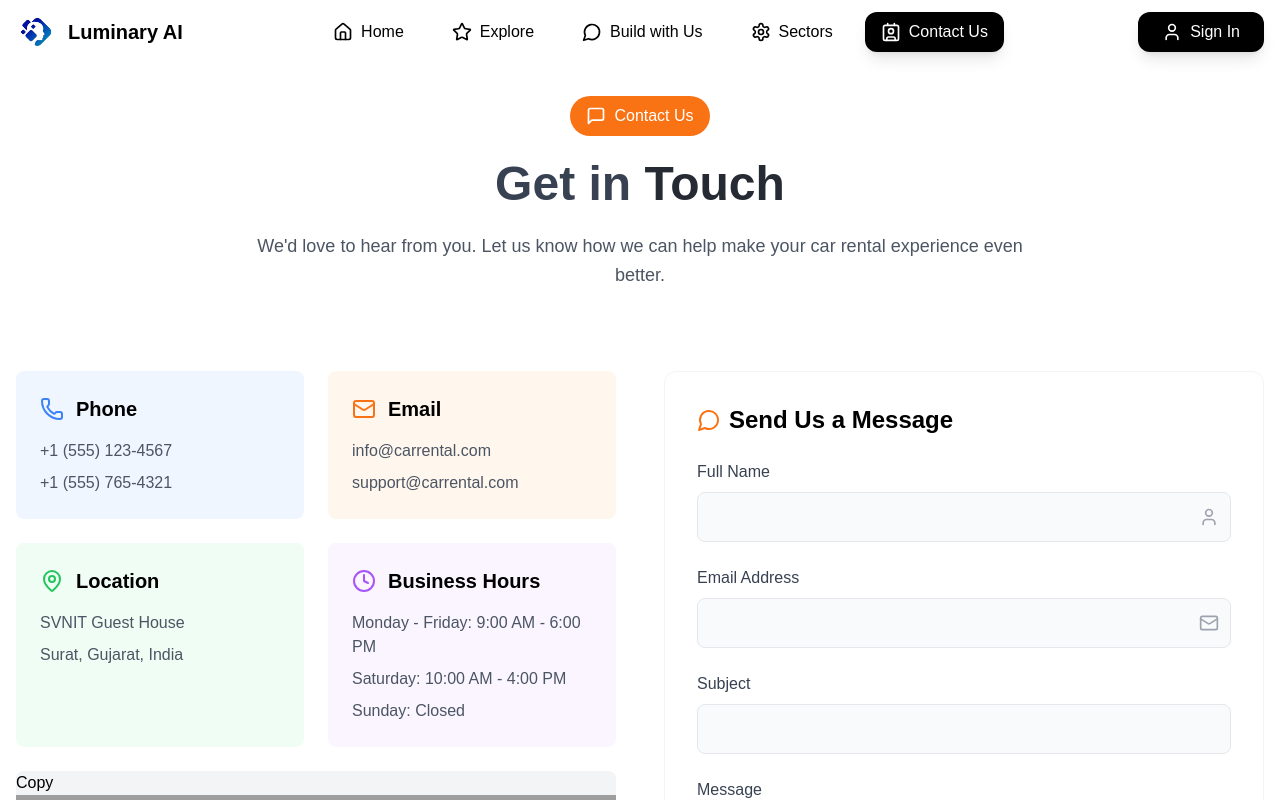
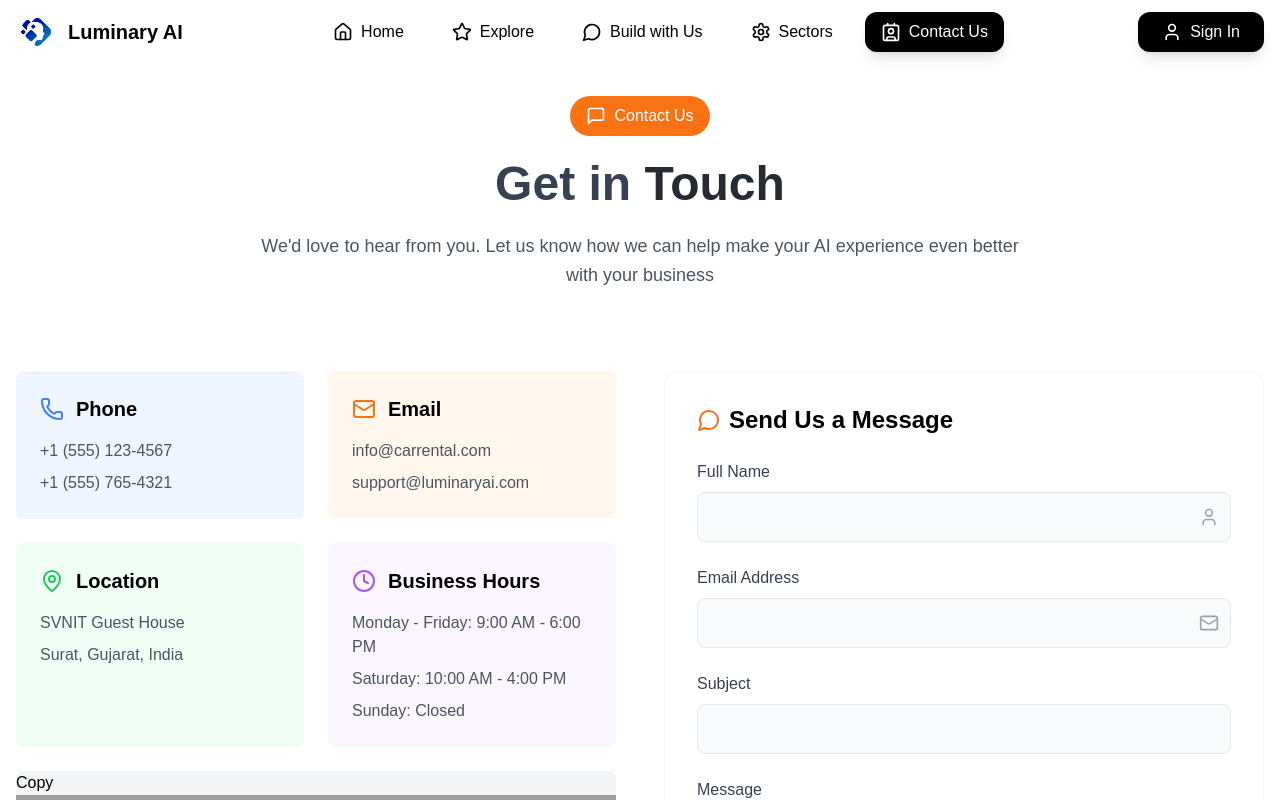
Before and after one commit to Vatsal565/dotslash, a Next.js app in the folder frontend/: page /contact in a window 1280 px wide. Shown: the top 800 px of the page. Built offline with nearby package versions, Linux system fonts and the light colour scheme; grey boxes are pictures that could not be loaded.

Commit message:
final chnages

```diff
--- a/frontend/src/components/ContactUs.tsx
+++ b/frontend/src/components/ContactUs.tsx
@@ -85,7 +85,7 @@ const Contact: React.FC = () => {
     {
       icon: Mail,
       title: "Email",
-      details: ["info@carrental.com", "support@carrental.com"],
+      details: ["info@carrental.com", "support@luminaryai.com"],
       color: "text-orange-500",
       bgColor: "bg-orange-50",
     },
@@ -129,7 +129,7 @@ const Contact: React.FC = () => {
             </h1>
             <p className="text-gray-600 text-lg leading-relaxed">
               We&apos;d love to hear from you. Let us know how we can help make your
-              car rental experience even better.
+              AI experience even better with your business
             </p>
           </motion.div>
         </div>
```
